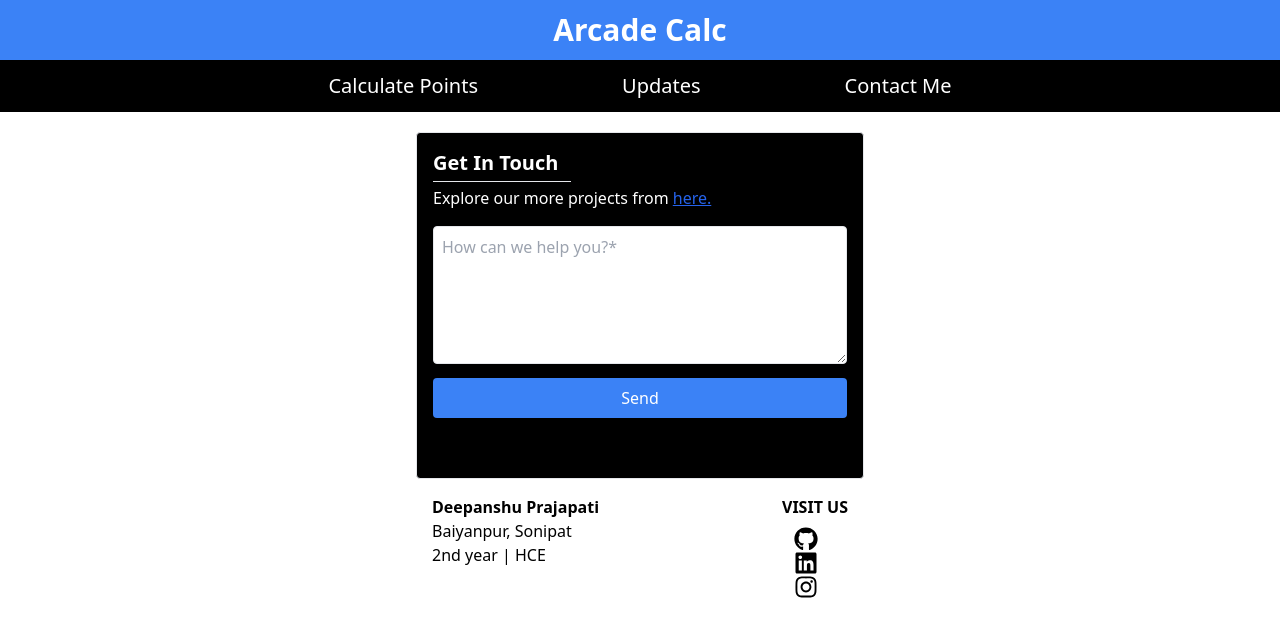
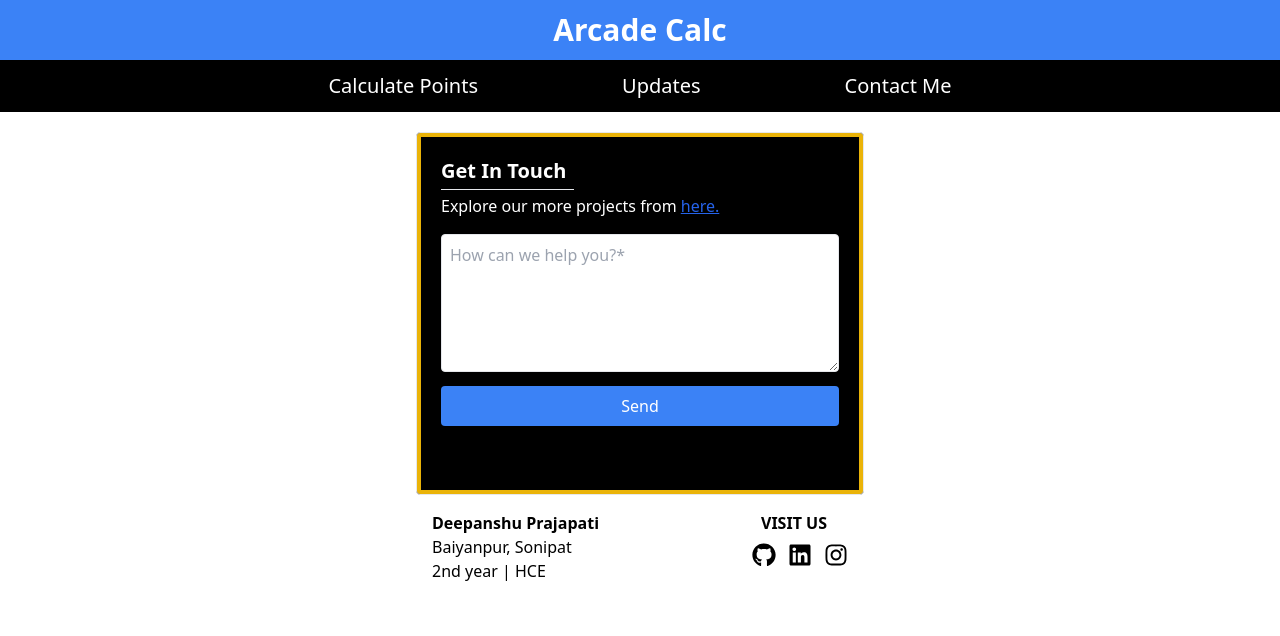
Before and after one commit to dikshagenai/arcadeCalc, a React (Create React App) app: page /contact in a window 1280 px wide. In both pictures the pointer is over the element 640 px from the left and 305 px from the top of the page. Shown: the top 636 px of the page. Built offline with nearby package versions, Linux system fonts and the light colour scheme.

Commit message:
Added some basic styles

```diff
--- a/package.json
+++ b/package.json
@@ -17,12 +17,13 @@
     "web-vitals": "^2.1.4"
   },
   "scripts": {
-    "build:css" : "postcss src/tailwind.css -o src/output.css",
+    "build:css": "postcss src/tailwind.css -o src/output.css",
     "start": "react-scripts start",
     "prebuild": "node set-deploy-time.js",
     "build": "npm run build:css && react-scripts build",
     "test": "react-scripts test",
-    "eject": "react-scripts eject"
+    "eject": "react-scripts eject",
+    "yes": "npm run build:css && npm run prebuild && react-scripts start"
   },
   "eslintConfig": {
     "extends": [
--- a/public/index.html
+++ b/public/index.html
@@ -28,7 +28,7 @@
 
 
   <title>Arcade Calc</title>
-  <!-- <script src="https://cdn.tailwindcss.com"></script> -->
+  <script src="https://cdn.tailwindcss.com"></script>
   <link href="./style.css" rel="stylesheet">
 
   <!-- GOOGLE FONTS -->
--- a/src/Components/Calculate.jsx
+++ b/src/Components/Calculate.jsx
@@ -115,7 +115,7 @@ const Calculate = () => {
     }
     return (
         <>
-            <div className="mt-3 p-3 sm:p-6 rounded shadow-lg border border-gray-200 max-w-md w-5/6 sm:w-full mx-auto bg-black hover:ring-pink-400 hover:ring-2 hover:ring-inset">
+            <div className="mt-3 p-3 sm:p-6 rounded shadow-lg border border-gray-200 max-w-md w-5/6 sm:w-full mx-auto bg-black hover:ring-yellow-500 hover:ring-4 hover:ring-inset">
                 <div className="text-center mb-2">
                     <h1 className="text-2xl font-bold text-gray-900 ">
                         <span className="text-blue-500">G</span>
--- a/src/Components/Contact.jsx
+++ b/src/Components/Contact.jsx
@@ -36,7 +36,7 @@ const Contact = () => {
 
     return (
         <>
-            <div className="p-4 rounded border border-gray-200 max-w-md w-5/6 sm:w-full mx-auto bg-black">
+            <div className="p-3 sm:p-6 rounded border border-gray-200 max-w-md w-5/6 sm:w-full mx-auto bg-black  hover:ring-yellow-500 hover:ring-4 hover:ring-inset">
                 <strong className='text-xl mt-3 text-white'>
                     Get In Touch
                 </strong>
@@ -61,7 +61,7 @@ const Contact = () => {
 
                 <div className='space-y-2'>
                     <strong className='flex justify-center'>VISIT US</strong>
-                    <ul className="list-unstyled d-flex">
+                    <ul className="flex">
                         <li className="ms-3"><a className="link-dark" rel="noreferrer" target='_blank' href="https://github.com/deepanshu-prajapati01">
                             {/* GITHUB SVG */}
                             <svg className="bi" width="24" height="24" xmlns="http://www.w3.org/2000/svg" viewBox="0 0 496 512"><path d="M165.9 397.4c0 2-2.3 3.6-5.2 3.6-3.3 .3-5.6-1.3-5.6-3.6 0-2 2.3-3.6 5.2-3.6 3-.3 5.6 1.3 5.6 3.6zm-31.1-4.5c-.7 2 1.3 4.3 4.3 4.9 2.6 1 5.6 0 6.2-2s-1.3-4.3-4.3-5.2c-2.6-.7-5.5 .3-6.2 2.3zm44.2-1.7c-2.9 .7-4.9 2.6-4.6 4.9 .3 2 2.9 3.3 5.9 2.6 2.9-.7 4.9-2.6 4.6-4.6-.3-1.9-3-3.2-5.9-2.9zM244.8 8C106.1 8 0 113.3 0 252c0 110.9 69.8 205.8 169.5 239.2 12.8 2.3 17.3-5.6 17.3-12.1 0-6.2-.3-40.4-.3-61.4 0 0-70 15-84.7-29.8 0 0-11.4-29.1-27.8-36.6 0 0-22.9-15.7 1.6-15.4 0 0 24.9 2 38.6 25.8 21.9 38.6 58.6 27.5 72.9 20.9 2.3-16 8.8-27.1 16-33.7-55.9-6.2-112.3-14.3-112.3-110.5 0-27.5 7.6-41.3 23.6-58.9-2.6-6.5-11.1-33.3 2.6-67.9 20.9-6.5 69 27 69 27 20-5.6 41.5-8.5 62.8-8.5s42.8 2.9 62.8 8.5c0 0 48.1-33.6 69-27 13.7 34.7 5.2 61.4 2.6 67.9 16 17.7 25.8 31.5 25.8 58.9 0 96.5-58.9 104.2-114.8 110.5 9.2 7.9 17 22.9 17 46.4 0 33.7-.3 75.4-.3 83.6 0 6.5 4.6 14.4 17.3 12.1C428.2 457.8 496 362.9 496 252 496 113.3 383.5 8 244.8 8zM97.2 352.9c-1.3 1-1 3.3 .7 5.2 1.6 1.6 3.9 2.3 5.2 1 1.3-1 1-3.3-.7-5.2-1.6-1.6-3.9-2.3-5.2-1zm-10.8-8.1c-.7 1.3 .3 2.9 2.3 3.9 1.6 1 3.6 .7 4.3-.7 .7-1.3-.3-2.9-2.3-3.9-2-.6-3.6-.3-4.3 .7zm32.4 35.6c-1.6 1.3-1 4.3 1.3 6.2 2.3 2.3 5.2 2.6 6.5 1 1.3-1.3 .7-4.3-1.3-6.2-2.2-2.3-5.2-2.6-6.5-1zm-11.4-14.7c-1.6 1-1.6 3.6 0 5.9 1.6 2.3 4.3 3.3 5.6 2.3 1.6-1.3 1.6-3.9 0-6.2-1.4-2.3-4-3.3-5.6-2z" /></svg>
--- a/src/output.css
+++ b/src/output.css
@@ -763,17 +763,17 @@ video {
 .hover\:underline:hover {
   text-decoration-line: underline;
 }
-.hover\:ring-2:hover {
+.hover\:ring-4:hover {
   --tw-ring-offset-shadow: var(--tw-ring-inset) 0 0 0 var(--tw-ring-offset-width) var(--tw-ring-offset-color);
-  --tw-ring-shadow: var(--tw-ring-inset) 0 0 0 calc(2px + var(--tw-ring-offset-width)) var(--tw-ring-color);
+  --tw-ring-shadow: var(--tw-ring-inset) 0 0 0 calc(4px + var(--tw-ring-offset-width)) var(--tw-ring-color);
   box-shadow: var(--tw-ring-offset-shadow), var(--tw-ring-shadow), var(--tw-shadow, 0 0 #0000);
 }
 .hover\:ring-inset:hover {
   --tw-ring-inset: inset;
 }
-.hover\:ring-pink-400:hover {
+.hover\:ring-yellow-500:hover {
   --tw-ring-opacity: 1;
-  --tw-ring-color: rgb(244 114 182 / var(--tw-ring-opacity));
+  --tw-ring-color: rgb(234 179 8 / var(--tw-ring-opacity));
 }
 @media (min-width: 640px) {
 
```
